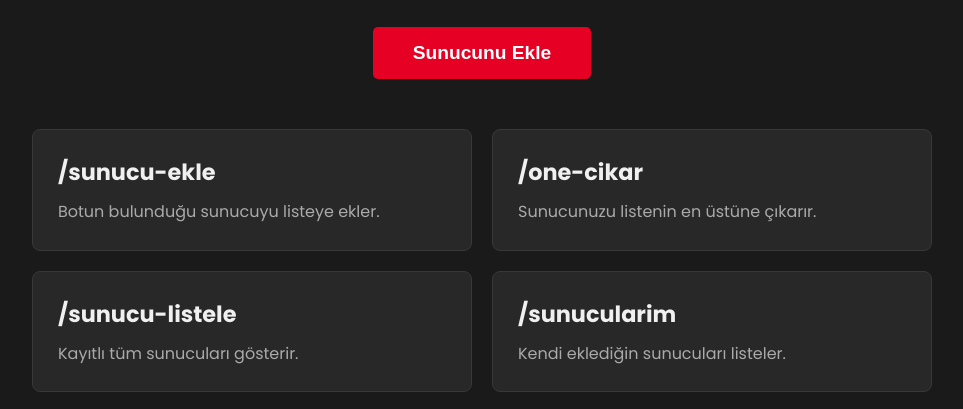
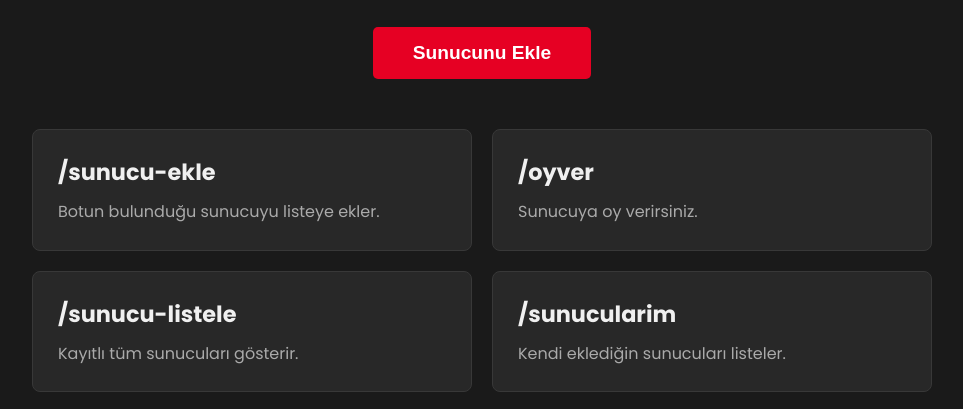
Before and after one commit to nihatkettas/sitew, a plain HTML site: page index.html in a window 1280 px wide. Shown: the part 730-1139 px from the top of the page, without its empty margins (158-1121 px from the left). Drawn offline with Linux system fonts and the light colour scheme.

Commit message:
Update index.html

```diff
--- a/index.html
+++ b/index.html
@@ -50,8 +50,8 @@
                     <p class="command-desc">Botun bulunduğu sunucuyu listeye ekler.</p>
                 </div>
                 <div class="command-card">
-                    <span class="command-name">/one-cikar</span>
-                    <p class="command-desc">Sunucunuzu listenin en üstüne çıkarır.</p>
+                    <span class="command-name">/oyver</span>
+                    <p class="command-desc">Sunucuya oy verirsiniz.</p>
                 </div>
                 <div class="command-card">
                     <span class="command-name">/sunucu-listele</span>
```
